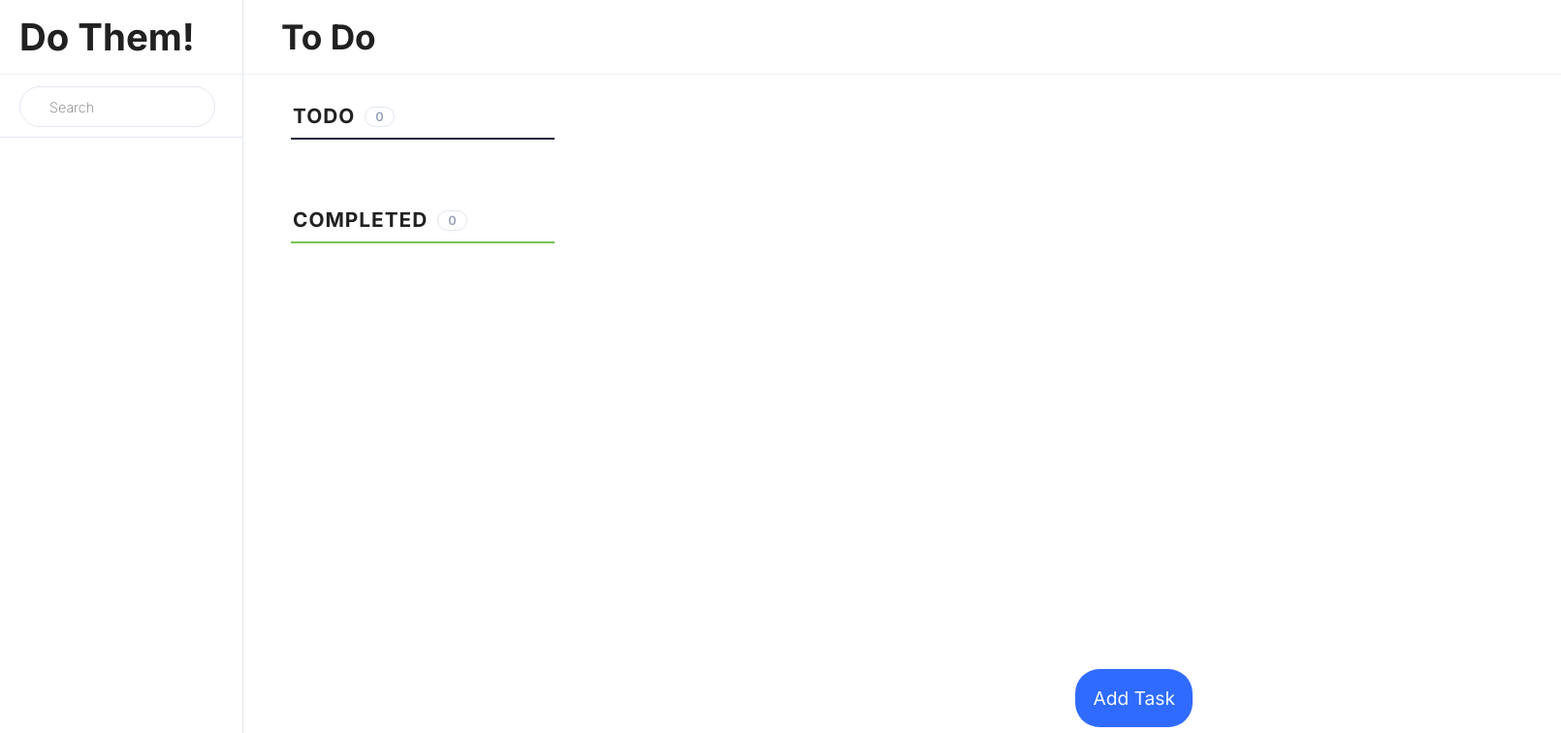
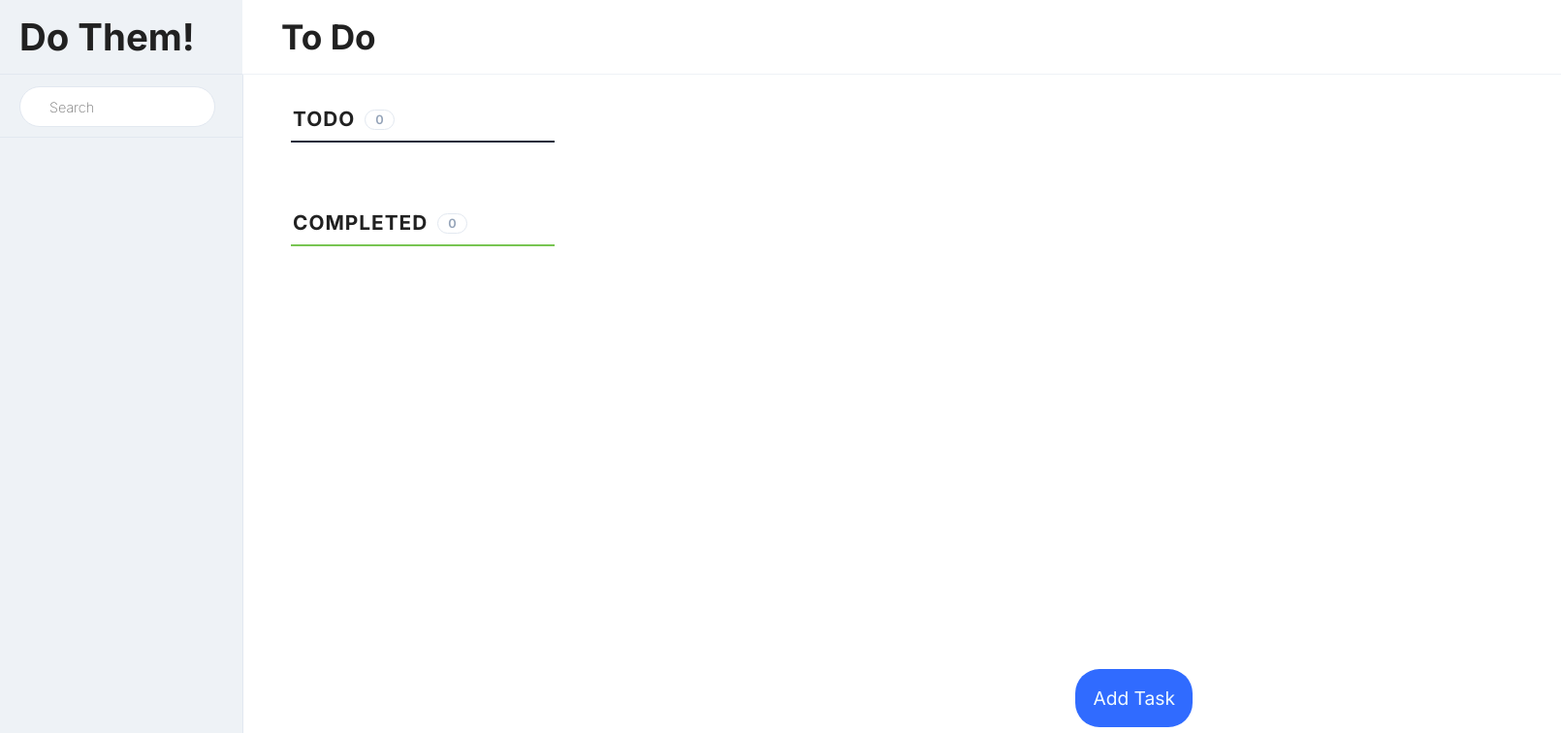
Before and after one commit to ajaykrshna/to-do-app-med, a React (Create React App) app in the folder to-do-list/: page / in a window 1280 px wide. Shown: the top 756 px of the page at 97% size, 1610 px wide, since content can reach past the window. Built offline with nearby package versions, Linux system fonts and the light colour scheme.

Commit message:
Eighth Commit

```diff
--- a/to-do-list/src/App.js
+++ b/to-do-list/src/App.js
@@ -4,7 +4,6 @@ import Header from './components/Header';
 import Tasks from './components/Tasks';
 import Bodytodo from './components/Bodytodo';
 import Bodycompleted from './components/Bodycompleted';
-import data from './components/data';
 import Addtask from './components/Addtask';
 import SidebarTitles from './components/SidebarTitles';
 import EditTask from './components/EditTask';
@@ -17,8 +16,8 @@ function App() {
 
   const [id, setId] = useState(tasks.length + 1)
 
-  const leftcount = tasks.filter(tasks => !tasks.completed).length
-  const donecount = tasks.filter(tasks => tasks.completed).length
+  const leftcount = tasks ? tasks.filter(tasks => !tasks.completed).length : 0
+  const donecount = tasks ? tasks.filter(tasks => tasks.completed).length : 0
 
   function complete(id) {
     setTasks(prevTasks => {
@@ -65,16 +64,16 @@ function App() {
     console.log(tasks)
   }
   /////////////////////////
-  /* const sidebarinfo = tasks.map(tasks => {
-    return (
-      <SidebarTitles
-        key={tasks.taskid}
-        title={tasks.heading}
-        date={tasks.date}
-      />
-    )
-  }) */
 
+  /////////////////////////
+
+  function delData(id) {
+    setTasks(prevTasks => {
+      return prevTasks.filter(task => !(task.taskid === id))
+    })
+  }
+
+  /////////////////////////
   const taskstodo = tasks.map(tasks => {
     return (!tasks.completed &&
       <Tasks
@@ -86,6 +85,7 @@ function App() {
         completed={tasks.completed}
         handleTask={() => complete(tasks.taskid)}
         handleEdit={() => getData(tasks.taskid)}
+        handleDelete={() => delData(tasks.taskid)}
       />
     )
   })
@@ -101,6 +101,7 @@ function App() {
         date={tasks.date}
         completed={tasks.completed}
         handleEdit={() => getData(tasks.taskid)}
+        handleDelete={() => delData(tasks.taskid)}
         handleTask={() => complete(tasks.taskid)}
       />
     )
@@ -117,7 +118,7 @@ function App() {
         <div className='sidebar'>
           <SidebarTitles
             tasks={tasks}
-            />
+          />
         </div>
         <div className='tasksbody'>
           <Header />
--- a/to-do-list/src/components/Tasks.js
+++ b/to-do-list/src/components/Tasks.js
@@ -14,13 +14,14 @@ export default function Tasks(props) {
                 <div className='task--edit'>
                     <h2 className='task--name'>{props.heading}</h2>
                     <div
-                    className='task--edit--button'
-                    onClick={props.handleEdit}
-                    >
+                        className='task--edit--button'
+                        onClick={props.handleEdit}>
                         <ion-icon name="create-outline"></ion-icon>
                     </div>
+                    <div className='delete' onClick={props.handleDelete}>
+                        <ion-icon name="trash-outline" className='delete-icon'></ion-icon>
+                    </div>
                 </div>
-
                 <div className='task--info'>{props.desc}</div>
                 <div className='task--type--container'>
                     <p className='task--type'>{props.type}</p>
--- a/to-do-list/src/index.css
+++ b/to-do-list/src/index.css
@@ -19,7 +19,7 @@ body {
 
 .header--logo--text {
   padding: 15px 20px;
-  border-bottom: 1px solid #EEF2F6;
+  border-bottom: 1px solid #E2E8F0;
   /* border-right: 1px solid #EEF2F6; */
   font-size: 1.2rem;
 
@@ -32,6 +32,11 @@ body {
   display: flex;
   flex-direction: column;
   border-bottom: 1px solid #EEF2F6;
+  position: fixed;
+  top: 0;
+  left: 250px;
+  background-color: #fff;
+  z-index: 999;
 }
 
 .header--search {
@@ -82,14 +87,6 @@ body {
 }
 
 
-.task--edit--button {
-  color: #000;
-}
-
-.task--edit--button:hover {
-  box-shadow: 1px 5px 10px 0px rgba(0, 0, 0, 0.25);
-
-}
 .task--name {
   font-size: 1.6rem;
 }
@@ -132,7 +129,12 @@ body {
 
 ion-icon {
   color: #94A3B8;
-  font-size: 1.3rem;
+  font-size: 1.8rem;
+  --ionicon-stroke-width: 16px;
+}
+
+ion-icon:hover{
+  --ionicon-stroke-width: 40px;
 }
 
 /* .task--color {
@@ -145,6 +147,7 @@ ion-icon {
 
 .tasksbody {
   margin-left: 250px;
+  margin-top: 80px;
 }
 
 .sidebar {
@@ -152,6 +155,8 @@ ion-icon {
   border-right: 1px solid #E2E8F0;
   height: 100vh;
   position: fixed;
+  background-color: #EEF2F6;
+  z-index: 999;
 }
 
 .bodytodo--head {
@@ -337,3 +342,7 @@ ion-icon {
   /* margin-left: 3px; */
   font-size: 0.95rem;
 }
+
+.delete {
+  margin-left: 4px;
+}
```
